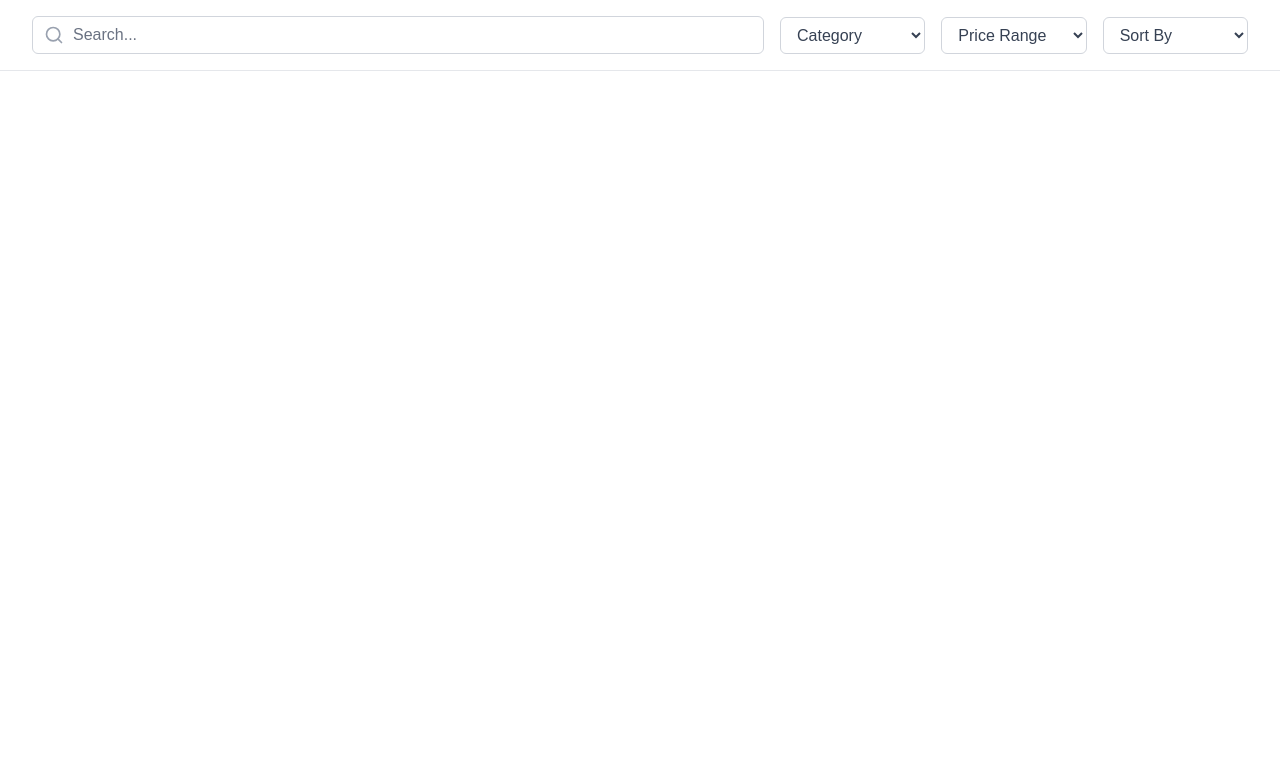
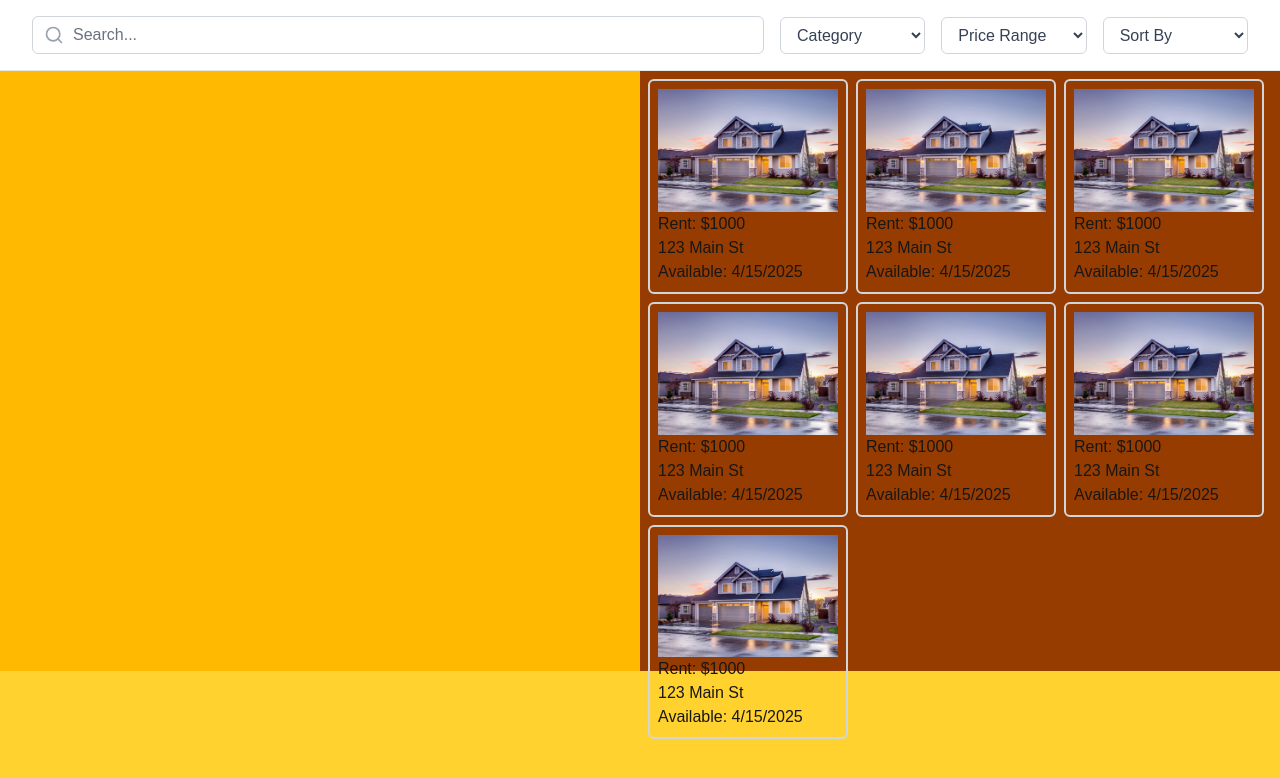
Before and after one commit to radiantBear/DamDwell, a Next.js app in the folder web/: page / in a window 1280 px wide. Shown: the top 778 px of the page. Built offline with nearby package versions, Linux system fonts and the light colour scheme.

Commit message:
home screen start

```diff
--- /dev/null
+++ b/web/app/components/rentalCard.tsx
@@ -0,0 +1,12 @@
+import Image from "next/image";
+
+export default function RentalCard() {
+  return (
+    <div className="w-50 border-2 border-gray-300 rounded-md p-2">
+        <Image src="/rental1.jpg" alt="Rental Card" width={200} height={100} />
+        <p>Rent: $1000</p>
+        <p>123 Main St</p>
+        <p>Available: 4/15/2025</p>
+    </div>
+  );
+}
--- a/web/app/page.tsx
+++ b/web/app/page.tsx
@@ -1,9 +1,27 @@
 import Filters from "./components/filters";
+import RentalCard from "./components/rentalCard";
 
 export default function Home() {
   return (
     <div>
       <Filters />
+
+      <div className="w-full h-800 bg-amber-300 flex">
+        <div className="w-1/2 h-150 bg-amber-400">
+
+        </div>
+
+        <div className="w-1/2 h-150 bg-amber-800 p-2 flex flex-wrap gap-2">
+          <RentalCard />
+          <RentalCard />
+          <RentalCard />
+          <RentalCard />
+          <RentalCard />
+          <RentalCard />
+          <RentalCard />
+        </div>
+
+      </div>
     </div>
   );
 }
```
Also changed, not shown: web/public/rental1.jpg (added).
